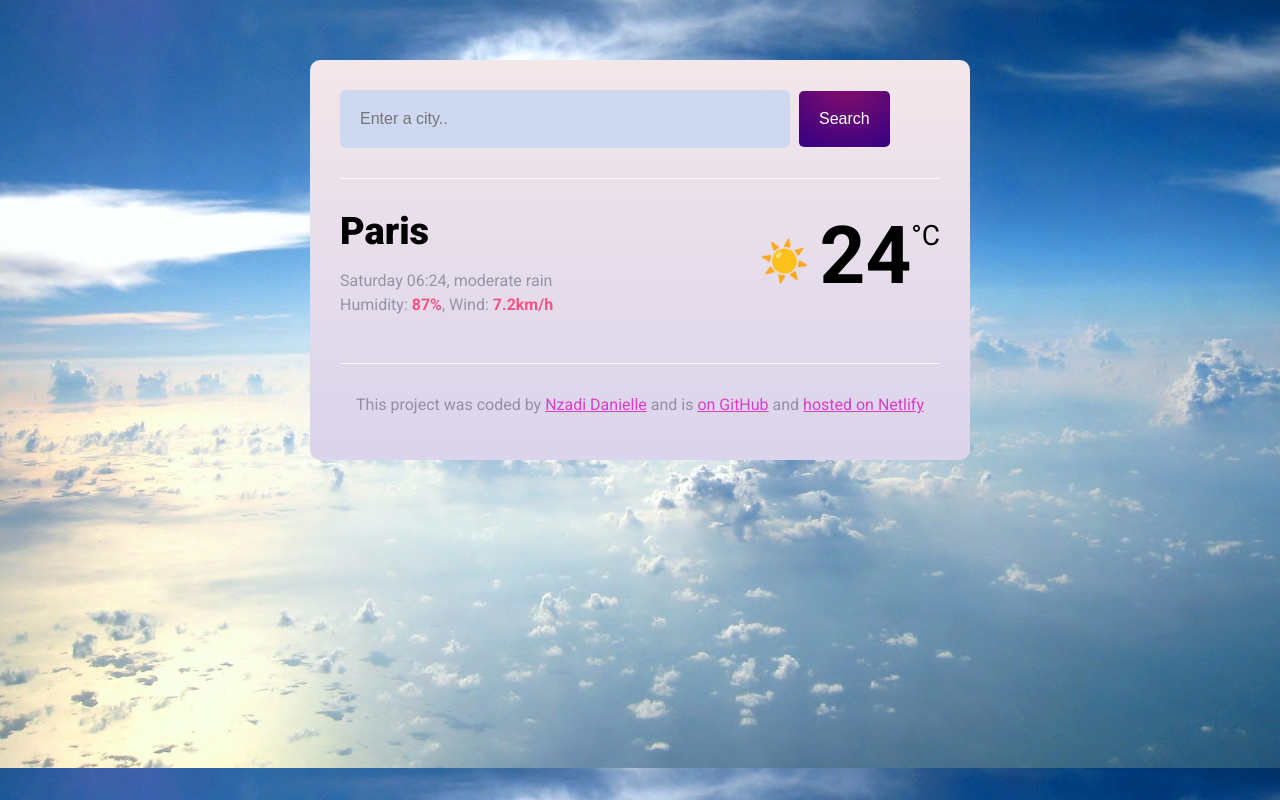
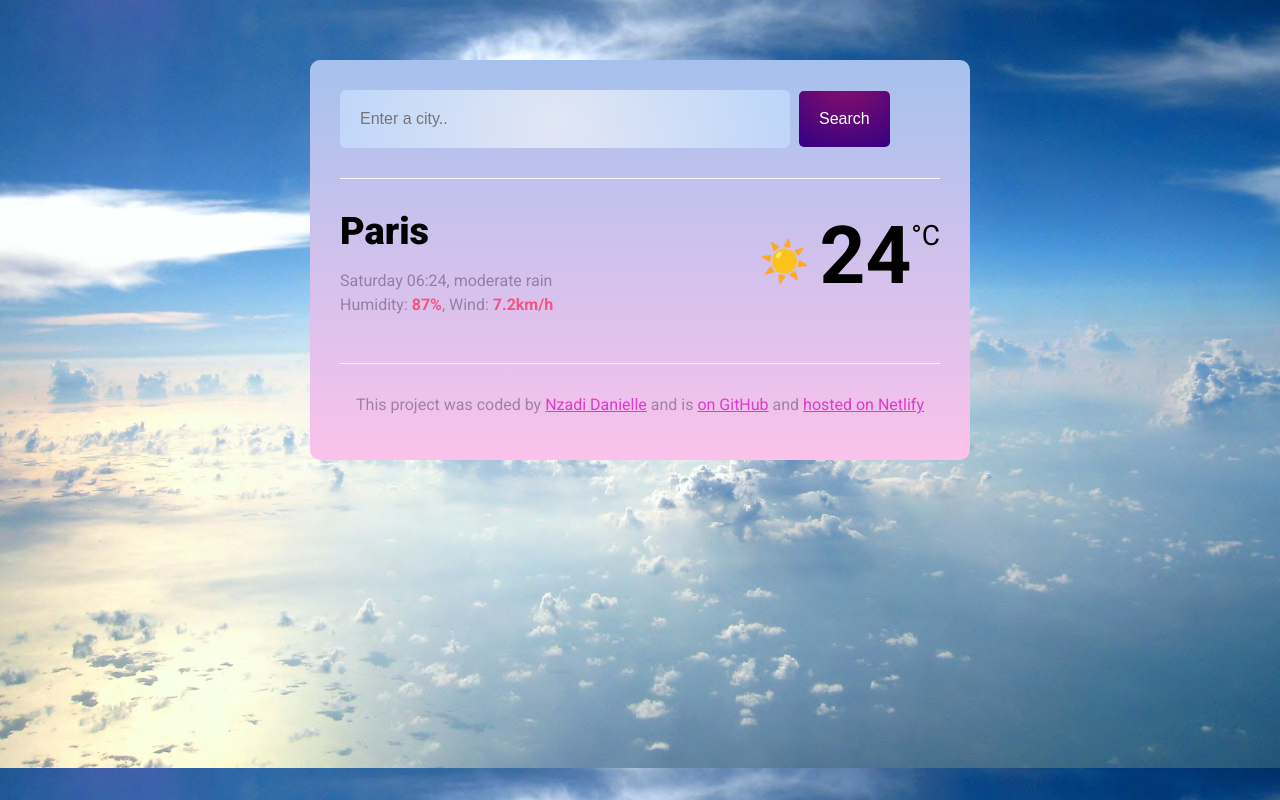
Before and after one commit to Nzadii/Nzadi-Danielle-Weather-Website, a website built with Parcel: page index.html in a window 1280 px wide. Built offline with nearby package versions, Linux system fonts and the light colour scheme.

Commit message:
search bar design

```diff
--- a/src/styles.css
+++ b/src/styles.css
@@ -8,7 +8,7 @@ a {
 }
 
 .weather-app {
-  background: linear-gradient(to top, #dad4ec 0%, #dad4ec 1%, #f3e7e9 100%);
+  background: linear-gradient(to top, #fbc2eb 0%, #a6c1ee 100%);
   max-width: 600px;
   margin: 60px auto;
   padding: 30px;
@@ -22,7 +22,12 @@ header {
 }
 
 .search-input {
-  background-color: #cfd8f1;
+  background: radial-gradient(
+    592px at 48.2% 50%,
+    rgba(255, 255, 249, 0.6) 0%,
+    rgb(160, 199, 254) 74.6%
+  );
+
   border: none;
   color: rgba(39, 33, 66, 0.4);
   font-size: 16px;
```
